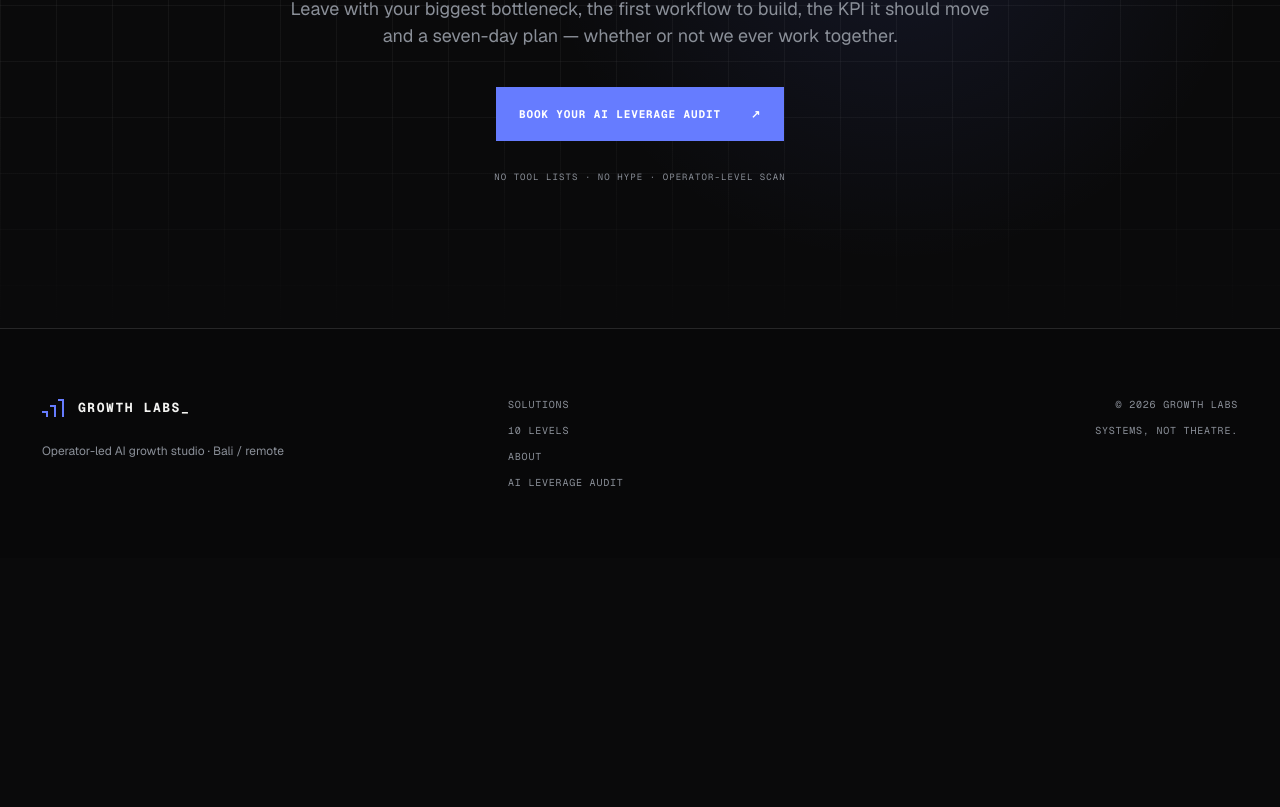
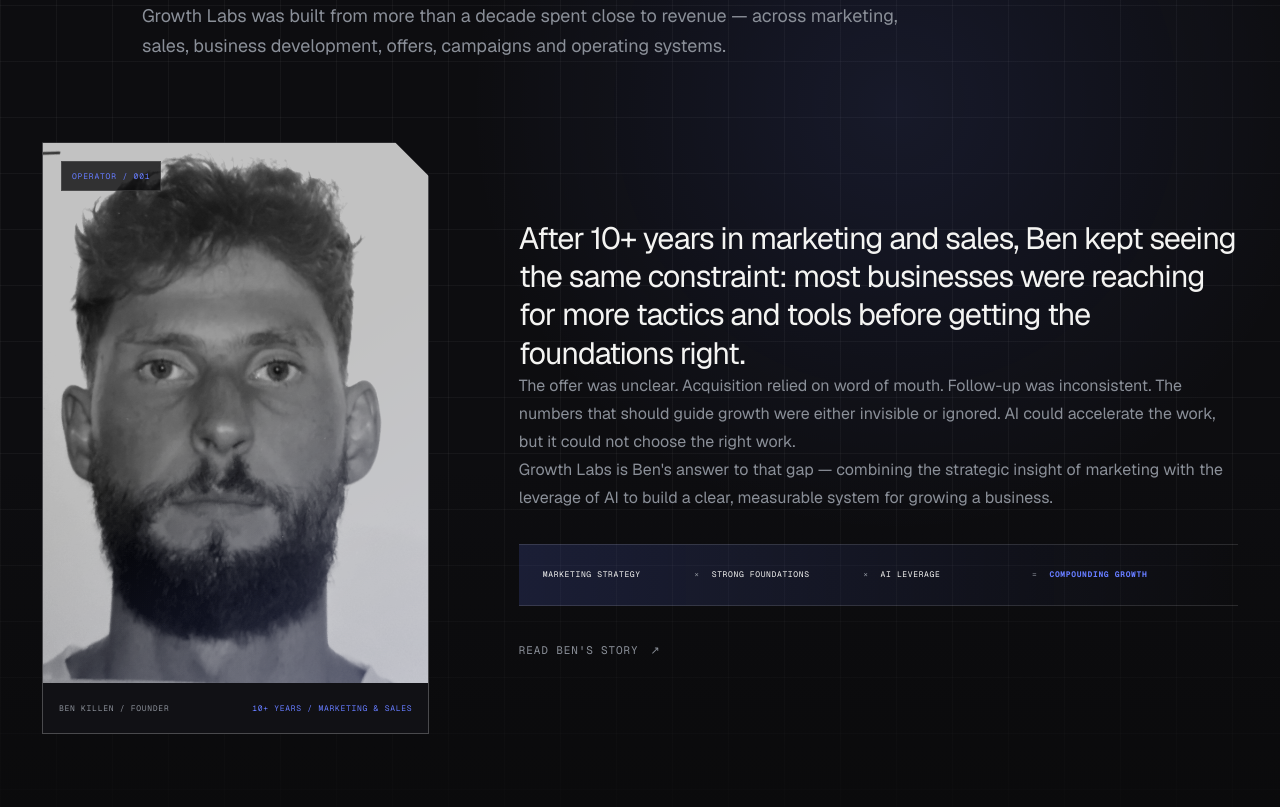
Before and after one commit to beniskillen/Growth-Labs, a Next.js app: page / in a window 1280 px wide. Shown: the part 8533-9340 px from the top of the page. Before the commit the page ends 9091 px from the top, so only its background shows below. Built offline with nearby package versions, Linux system fonts and the light colour scheme.

Commit message:
Add founder story section

```diff
--- a/app/globals.css
+++ b/app/globals.css
@@ -1128,6 +1128,144 @@
   margin-left: 100px;
 }
 
+.home-about-section {
+  max-width: none;
+  overflow: hidden;
+  padding-right: max(42px, calc((100vw - var(--max)) / 2 + 42px));
+  padding-left: max(42px, calc((100vw - var(--max)) / 2 + 42px));
+  background-color: #0d0d10;
+}
+
+.home-about-section > * {
+  position: relative;
+  z-index: 1;
+  max-width: calc(var(--max) - 84px);
+  margin-right: auto;
+  margin-left: auto;
+}
+
+.home-about-grid {
+  display: grid;
+  grid-template-columns: minmax(300px, 0.7fr) minmax(0, 1.3fr);
+  gap: clamp(52px, 7vw, 118px);
+  align-items: stretch;
+}
+
+.home-about-portrait {
+  position: relative;
+  min-height: 590px;
+  margin: 0;
+  overflow: hidden;
+  border: 1px solid var(--line-strong);
+  background: var(--panel);
+  clip-path: polygon(0 0, calc(100% - 34px) 0, 100% 34px, 100% 100%, 0 100%);
+}
+
+.home-about-portrait::before {
+  content: "OPERATOR / 001";
+  position: absolute;
+  z-index: 2;
+  top: 18px;
+  left: 18px;
+  padding: 8px 10px;
+  border: 1px solid var(--line);
+  background: rgba(10, 10, 11, 0.78);
+  color: var(--signal);
+  font-family: var(--font-geist-mono), monospace;
+  font-size: 8px;
+  letter-spacing: 0.1em;
+}
+
+.home-about-portrait img {
+  display: block;
+  width: 100%;
+  height: calc(100% - 50px);
+  min-height: 540px;
+  object-fit: cover;
+  object-position: 50% 20%;
+  filter: grayscale(1) contrast(1.08) brightness(0.76);
+}
+
+.home-about-portrait::after {
+  content: "";
+  position: absolute;
+  inset: 0 0 50px;
+  pointer-events: none;
+  background:
+    linear-gradient(145deg, transparent 48%, rgba(102, 124, 255, 0.22)),
+    linear-gradient(0deg, rgba(10, 10, 11, 0.62), transparent 36%);
+  mix-blend-mode: screen;
+}
+
+.home-about-portrait figcaption {
+  display: flex;
+  min-height: 50px;
+  align-items: center;
+  justify-content: space-between;
+  gap: 18px;
+  padding: 0 16px;
+  color: var(--steel);
+  font-family: var(--font-geist-mono), monospace;
+  font-size: 8px;
+  letter-spacing: 0.09em;
+}
+
+.home-about-portrait figcaption span:last-child {
+  color: var(--signal);
+  text-align: right;
+}
+
+.home-about-story {
+  display: flex;
+  min-width: 0;
+  flex-direction: column;
+  justify-content: center;
+}
+
+.home-about-story > p {
+  max-width: 780px;
+  color: var(--steel);
+  font-size: 16px;
+  line-height: 1.75;
+}
+
+.home-about-story .home-about-lead {
+  color: var(--paper);
+  font-size: clamp(25px, 2.4vw, 38px);
+  letter-spacing: -0.035em;
+  line-height: 1.25;
+}
+
+.home-about-equation {
+  display: grid;
+  grid-template-columns: 1fr auto 1fr auto 1fr auto 1.18fr;
+  gap: 12px;
+  align-items: center;
+  margin: 32px 0 36px;
+  padding: 24px;
+  border-top: 1px solid var(--line);
+  border-bottom: 1px solid var(--line);
+  background: linear-gradient(90deg, var(--signal-soft), transparent);
+  font-family: var(--font-geist-mono), monospace;
+  font-size: 8px;
+  letter-spacing: 0.08em;
+  line-height: 1.45;
+}
+
+.home-about-equation i {
+  color: var(--steel);
+  font-style: normal;
+}
+
+.home-about-equation strong {
+  color: var(--signal);
+  font-weight: 700;
+}
+
+.home-about-story .text-link {
+  width: max-content;
+}
+
 .final-cta {
   position: relative;
   display: flex;
@@ -1781,6 +1919,11 @@
 
   .metric-arrow {
     display: none;
+  }
+
+  .home-about-grid {
+    grid-template-columns: minmax(280px, 0.72fr) minmax(0, 1.28fr);
+    gap: 48px;
   }
 
   .method-track {
@@ -2139,6 +2282,35 @@
     gap: 20px;
   }
 
+  .home-about-section {
+    padding-right: 16px;
+    padding-left: 16px;
+  }
+
+  .home-about-grid {
+    grid-template-columns: 1fr;
+    gap: 42px;
+  }
+
+  .home-about-portrait {
+    min-height: 520px;
+  }
+
+  .home-about-portrait img {
+    min-height: 470px;
+  }
+
+  .home-about-equation {
+    grid-template-columns: 1fr auto;
+    gap: 12px;
+  }
+
+  .home-about-equation strong {
+    grid-column: 1 / -1;
+    padding-top: 14px;
+    border-top: 1px solid var(--line);
+  }
+
   .final-cta {
     min-height: 560px;
     padding: 96px 16px;
--- a/app/page.tsx
+++ b/app/page.tsx
@@ -332,6 +332,54 @@
         </div>
       </section>
 
+      <section className="section home-about-section grid-bg" id="about-ben">
+        <SectionHeading
+          number="06"
+          eyebrow="ABOUT BEN KILLEN"
+          title="Marketing strategy first. AI leverage second."
+          copy="Growth Labs was built from more than a decade spent close to revenue — across marketing, sales, business development, offers, campaigns and operating systems."
+        />
+        <div className="home-about-grid">
+          <figure className="home-about-portrait">
+            <img src="/ben-killen.jpg" alt="Ben Killen, founder of Growth Labs" />
+            <figcaption>
+              <span>BEN KILLEN / FOUNDER</span>
+              <span>10+ YEARS / MARKETING &amp; SALES</span>
+            </figcaption>
+          </figure>
+          <div className="home-about-story">
+            <p className="home-about-lead">
+              After 10+ years in marketing and sales, Ben kept seeing the same
+              constraint: most businesses were reaching for more tactics and
+              tools before getting the foundations right.
+            </p>
+            <p>
+              The offer was unclear. Acquisition relied on word of mouth.
+              Follow-up was inconsistent. The numbers that should guide growth
+              were either invisible or ignored. AI could accelerate the work,
+              but it could not choose the right work.
+            </p>
+            <p>
+              Growth Labs is Ben&apos;s answer to that gap — combining the
+              strategic insight of marketing with the leverage of AI to build a
+              clear, measurable system for growing a business.
+            </p>
+            <div className="home-about-equation" aria-label="Growth Labs operating equation">
+              <span>MARKETING STRATEGY</span>
+              <i>×</i>
+              <span>STRONG FOUNDATIONS</span>
+              <i>×</i>
+              <span>AI LEVERAGE</span>
+              <i>=</i>
+              <strong>COMPOUNDING GROWTH</strong>
+            </div>
+            <Link className="text-link" href="/about">
+              Read Ben&apos;s story <Arrow />
+            </Link>
+          </div>
+        </div>
+      </section>
+
       <section className="final-cta grid-bg">
         <Eyebrow>FREE DIAGNOSTIC / 30 MINUTES</Eyebrow>
         <h2>Where can AI actually increase revenue in your business?</h2>
```
